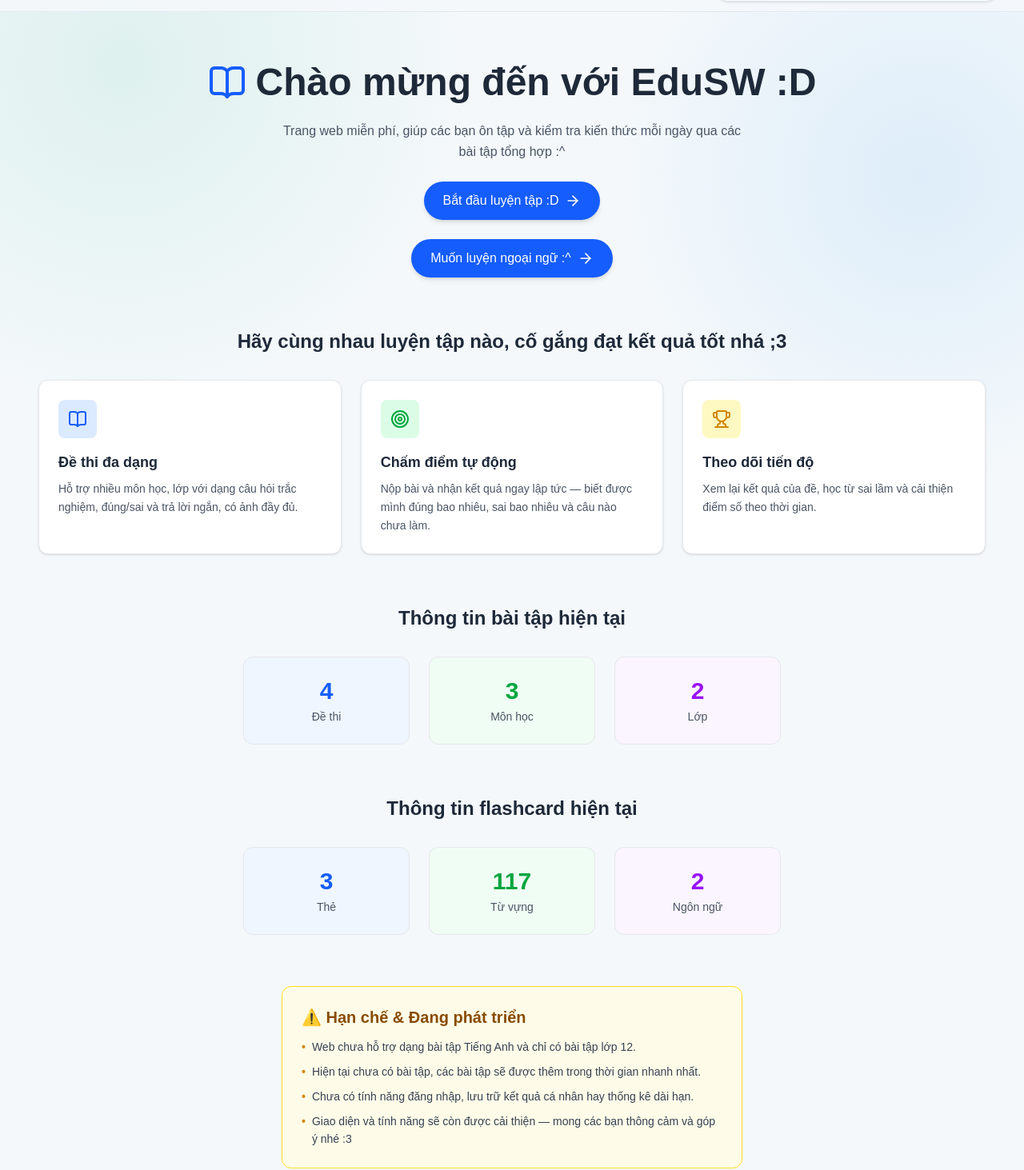
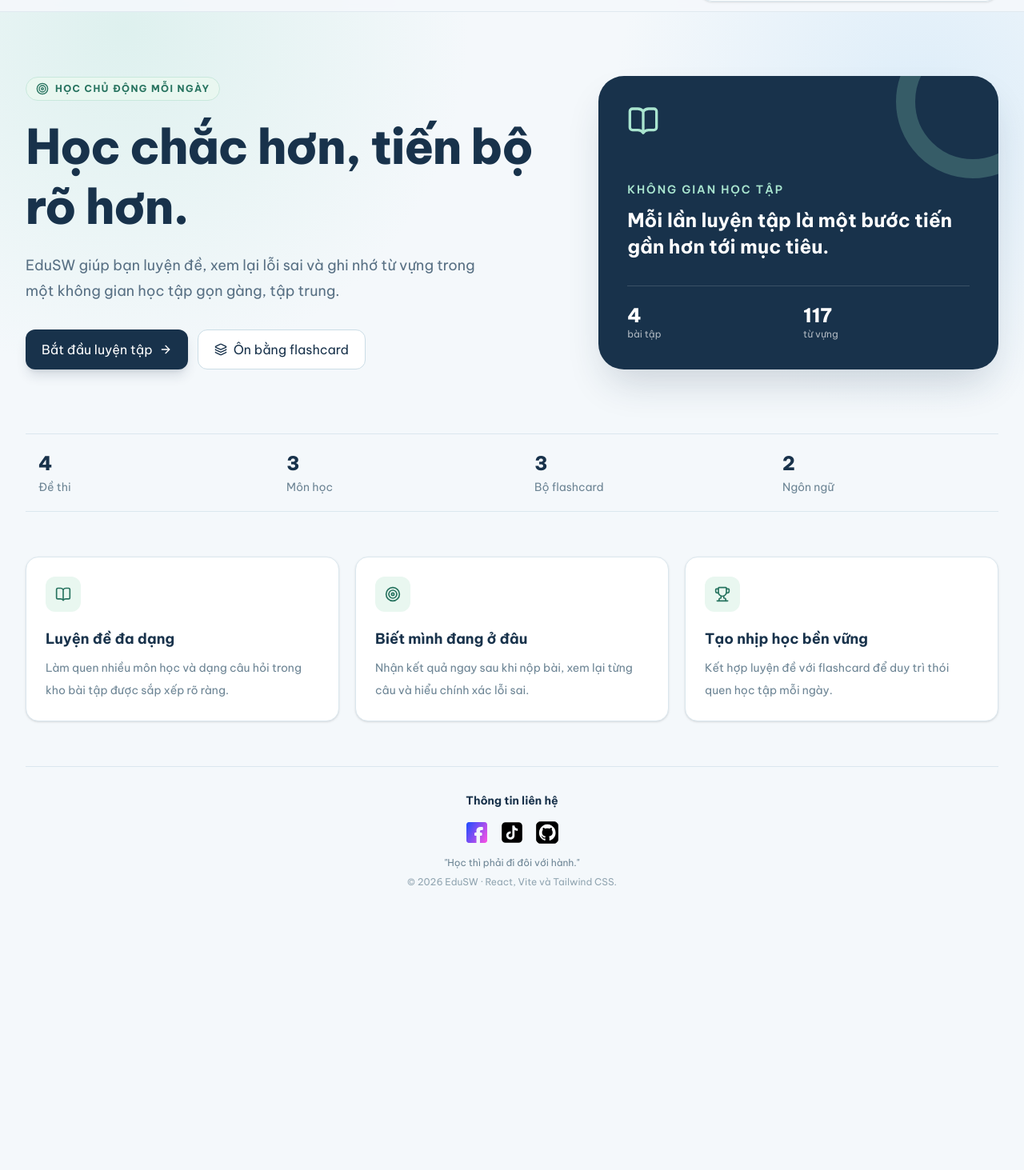
Before and after one commit to chpvchp/edu-sw, a React (Vite) app: page / in a window 1280 px wide. Shown: the part 60-1523 px from the top of the page at 80% size. After the commit the page ends 1203 px from the top, so only its background shows below. Built offline with nearby package versions, Linux system fonts and the light colour scheme.

Commit message:
feat: redesign learning dashboard homepage
- Replace emoji-led hero with focused learning proposition\n- Add primary and secondary learning actions\n- Consolidate exam and flashcard metrics\n- Add responsive feature section and accessible social links

```diff
--- a/src/index.css
+++ b/src/index.css
@@ -1,6 +1,6 @@
+@import url('https://fonts.googleapis.com/css2?family=Be+Vietnam+Pro:wght@400;500;600;700;800&display=swap');
 @import 'tailwindcss';
 @import "katex/dist/katex.min.css";
-@import url('https://fonts.googleapis.com/css2?family=Be+Vietnam+Pro:wght@400;500;600;700;800&display=swap');
 
 :root {
 	font-family: 'Be Vietnam Pro', sans-serif;
--- a/src/pages/HomePage.tsx
+++ b/src/pages/HomePage.tsx
@@ -1,5 +1,5 @@
 import { Link } from "react-router-dom";
-import { BookOpen, Target, Trophy, ArrowRight } from "lucide-react";
+import { ArrowRight, BookOpen, Layers3, Target, Trophy } from "lucide-react";
 import { useListExam } from "../hooks/useExam";
 import { useListFlashCard } from "../hooks/useFlashCard";
 
@@ -13,198 +13,106 @@
   const { data: dataFlashcard } = useListFlashCard();
 
   const subjectCount = new Set(data?.map((e) => e.name_subject)).size;
-  const classCount = new Set(data?.map((e) => e.class_exam)).size;
 
   const languageCount = new Set(dataFlashcard?.map((e) => e.language)).size;
   const vocabCount = dataFlashcard?.reduce((sum, e) => sum + e.num_cards, 0);
 
   return (
-    <main className="min-h-screen max-w-7xl flex-1 mx-auto flex flex-col">
-
-      {/* ── Hero ─────────────────────────────────────────── */}
-      <section className="flex flex-col items-center justify-center text-center py-16 px-4 gap-6">
-        <div className="flex items-center gap-3">
-          <BookOpen className="w-12 h-12 text-blue-600" />
-          <h1 className="text-4xl md:text-5xl font-extrabold text-gray-800">
-            Chào mừng đến với EduSW :D
+    <main className="mx-auto flex min-h-screen w-full max-w-7xl flex-1 flex-col">
+      <section className="grid items-center gap-10 py-14 lg:grid-cols-[1.15fr_0.85fr] lg:py-20">
+        <div>
+          <div className="mb-5 inline-flex items-center gap-2 rounded-full border border-[#c8e8dc] bg-[#e9f7f0] px-3 py-1.5 text-xs font-bold uppercase tracking-[0.12em] text-[#27735f]">
+            <Target className="h-4 w-4" aria-hidden="true" />
+            Học chủ động mỗi ngày
+          </div>
+          <h1 className="max-w-3xl text-4xl font-extrabold leading-tight tracking-tight text-[#18324b] sm:text-5xl lg:text-6xl">
+            Học chắc hơn, tiến bộ rõ hơn.
           </h1>
+          <p className="mt-5 max-w-xl text-base leading-8 text-[#587084] sm:text-lg">
+            EduSW giúp bạn luyện đề, xem lại lỗi sai và ghi nhớ từ vựng trong một không gian học tập gọn gàng, tập trung.
+          </p>
+          <div className="mt-8 flex flex-wrap gap-3">
+            <Link to="/bai-tap" className="inline-flex items-center gap-2 rounded-xl bg-[#18324b] px-5 py-3 font-bold text-white shadow-lg shadow-[#18324b]/15 transition hover:-translate-y-0.5 hover:bg-[#264d6b]">
+              Bắt đầu luyện tập
+              <ArrowRight className="h-4 w-4" aria-hidden="true" />
+            </Link>
+            <Link to="/flashcard" className="inline-flex items-center gap-2 rounded-xl border border-[#cbdde6] bg-white px-5 py-3 font-bold text-[#18324b] transition hover:-translate-y-0.5 hover:border-[#91cbb9] hover:bg-[#f2faf7]">
+              <Layers3 className="h-4 w-4" aria-hidden="true" />
+              Ôn bằng flashcard
+            </Link>
+          </div>
         </div>
 
-        <p className="max-w-xl text-gray-600 leading-relaxed">
-          Trang web miễn phí, giúp các bạn ôn tập và kiểm tra kiến thức mỗi ngày qua các bài tập tổng hợp :^
-        </p>
-
-        <Link
-          to="/bai-tap"
-          className="inline-flex items-center gap-2 px-6 py-3 bg-blue-600 text-white font-semibold rounded-full
-                     shadow-md hover:bg-blue-800 hover:shadow-lg transition duration-300 hover:scale-110"
-        >
-          Bắt đầu luyện tập :D
-          <ArrowRight className="w-5 h-5" />
-        </Link>
-        <Link
-          to="/flashcard"
-          className="inline-flex items-center gap-2 px-6 py-3 bg-blue-600 text-white font-semibold rounded-full
-                     shadow-md hover:bg-blue-800 hover:shadow-lg transition duration-300 hover:scale-110"
-        >
-          Muốn luyện ngoại ngữ :^
-          <ArrowRight className="w-5 h-5" />
-        </Link>
-      </section>
-
-      {/* ── Features ─────────────────────────────────────── */}
-      <section className="px-4 pb-16">
-        <h2 className="text-2xl font-bold text-center text-gray-800 mb-8">
-          Hãy cùng nhau luyện tập nào, cố gắng đạt kết quả tốt nhá ;3
-        </h2>
-
-        <div className="grid grid-cols-1 md:grid-cols-3 gap-6">
-          {/* Feature 1 */}
-          <div className="p-6 border border-gray-200 rounded-xl bg-white shadow-sm hover:shadow-md transition duration-300 hover:scale-105">
-            <div className="w-12 h-12 rounded-lg bg-blue-100 flex items-center justify-center mb-4">
-              <BookOpen className="w-6 h-6 text-blue-600" />
-            </div>
-            <h3 className="font-semibold text-lg text-gray-800 mb-2">Đề thi đa dạng</h3>
-            <p className="text-gray-600 text-sm leading-relaxed">
-              Hỗ trợ nhiều môn học, lớp với dạng câu hỏi trắc nghiệm, đúng/sai và trả lời ngắn, có ảnh đầy đủ.
-            </p>
-          </div>
-
-          {/* Feature 2 */}
-          <div className="p-6 border border-gray-200 rounded-xl bg-white shadow-sm hover:shadow-md transition duration-300 hover:scale-105">
-            <div className="w-12 h-12 rounded-lg bg-green-100 flex items-center justify-center mb-4">
-              <Target className="w-6 h-6 text-green-600" />
-            </div>
-            <h3 className="font-semibold text-lg text-gray-800 mb-2">Chấm điểm tự động</h3>
-            <p className="text-gray-600 text-sm leading-relaxed">
-              Nộp bài và nhận kết quả ngay lập tức — biết được mình đúng bao nhiêu, sai bao nhiêu và câu nào chưa làm.
-            </p>
-          </div>
-
-          {/* Feature 3 */}
-          <div className="p-6 border border-gray-200 rounded-xl bg-white shadow-sm hover:shadow-md transition duration-300 hover:scale-105">
-            <div className="w-12 h-12 rounded-lg bg-yellow-100 flex items-center justify-center mb-4">
-              <Trophy className="w-6 h-6 text-yellow-600" />
-            </div>
-            <h3 className="font-semibold text-lg text-gray-800 mb-2">Theo dõi tiến độ</h3>
-            <p className="text-gray-600 text-sm leading-relaxed">
-              Xem lại kết quả của đề, học từ sai lầm và cải thiện điểm số theo thời gian.
-            </p>
+        <div className="relative overflow-hidden rounded-[2rem] bg-[#18324b] p-7 text-white shadow-2xl shadow-[#18324b]/20 sm:p-9">
+          <div className="absolute -right-16 -top-16 h-48 w-48 rounded-full border-[24px] border-[#8ed5bd]/25" />
+          <BookOpen className="relative h-10 w-10 text-[#a9e5cf]" aria-hidden="true" />
+          <p className="relative mt-14 text-sm font-semibold uppercase tracking-[0.14em] text-[#a9e5cf]">Không gian học tập</p>
+          <p className="relative mt-3 text-2xl font-bold leading-snug">Mỗi lần luyện tập là một bước tiến gần hơn tới mục tiêu.</p>
+          <div className="relative mt-8 grid grid-cols-2 gap-3 border-t border-white/15 pt-5">
+            <div><p className="text-2xl font-extrabold">{data?.length ?? 0}</p><p className="text-xs text-white/65">bài tập</p></div>
+            <div><p className="text-2xl font-extrabold">{vocabCount ?? 0}</p><p className="text-xs text-white/65">từ vựng</p></div>
           </div>
         </div>
       </section>
 
-      {/* ── Stats ────────────────────────────────────────── */}
-      <section className="px-4 pb-16">
-        <h2 className="text-2xl font-bold text-center text-gray-800 mb-8">
-          Thông tin bài tập hiện tại
-        </h2>
-
-        <div className="grid grid-cols-1 sm:grid-cols-3 gap-6 max-w-2xl mx-auto">
-          <div className="p-6 text-center border border-gray-200 rounded-xl bg-blue-50 transition duration-200 hover:scale-110">
-            <p className="text-3xl font-extrabold text-blue-600">{data?.length}</p>
-            <p className="text-gray-600 text-sm mt-1">Đề thi</p>
+      <section className="grid grid-cols-2 gap-3 border-y border-[#dbe7ee] py-5 sm:grid-cols-4 sm:gap-6">
+        {[{value: data?.length ?? 0, label: "Đề thi"}, {value: subjectCount, label: "Môn học"}, {value: dataFlashcard?.length ?? 0, label: "Bộ flashcard"}, {value: languageCount, label: "Ngôn ngữ"}].map(({value, label}) => (
+          <div key={label} className="px-2 sm:px-4">
+            <p className="text-2xl font-extrabold text-[#18324b]">{value}</p>
+            <p className="mt-1 text-sm text-[#6c8494]">{label}</p>
           </div>
-
-          <div className="p-6 text-center border border-gray-200 rounded-xl bg-green-50 transition duration-200 hover:scale-110">
-            <p className="text-3xl font-extrabold text-green-600">{subjectCount}</p>
-            <p className="text-gray-600 text-sm mt-1">Môn học</p>
-          </div>
-
-          <div className="p-6 text-center border border-gray-200 rounded-xl bg-purple-50 transition duration-200 hover:scale-110">
-            <p className="text-3xl font-extrabold text-purple-600">{classCount}</p>
-            <p className="text-gray-600 text-sm mt-1">Lớp</p>
-          </div>
-        </div>
-      </section>
-      <section className="px-4 pb-16">
-        <h2 className="text-2xl font-bold text-center text-gray-800 mb-8">
-          Thông tin flashcard hiện tại
-        </h2>
-
-        <div className="grid grid-cols-1 sm:grid-cols-3 gap-6 max-w-2xl mx-auto">
-          <div className="p-6 text-center border border-gray-200 rounded-xl bg-blue-50 transition duration-200 hover:scale-110">
-            <p className="text-3xl font-extrabold text-blue-600">{dataFlashcard?.length}</p>
-            <p className="text-gray-600 text-sm mt-1">Thẻ</p>
-          </div>
-
-          <div className="p-6 text-center border border-gray-200 rounded-xl bg-green-50 transition duration-200 hover:scale-110">
-            <p className="text-3xl font-extrabold text-green-600">{vocabCount}</p>
-            <p className="text-gray-600 text-sm mt-1">Từ vựng</p>
-          </div>
-
-          <div className="p-6 text-center border border-gray-200 rounded-xl bg-purple-50 transition duration-200 hover:scale-110">
-            <p className="text-3xl font-extrabold text-purple-600">{languageCount}</p>
-            <p className="text-gray-600 text-sm mt-1">Ngôn ngữ</p>
-          </div>
-        </div>
+        ))}
       </section>
 
-
-      {/* ── Limitations ──────────────────────────────────── */}
-      <section className="px-4 pb-16">
-        <div className="max-w-xl mx-auto p-6 border border-yellow-300 rounded-xl bg-yellow-50 transition duration-300 hover:scale-110">
-          <h2 className="text-xl font-bold text-yellow-800 mb-3">
-            ⚠️ Hạn chế & Đang phát triển
-          </h2>
-
-          <ul className="space-y-2 text-gray-700 text-sm leading-relaxed">
-            <li className="flex gap-2">
-              <span className="text-yellow-600 font-bold">•</span>
-              <span>Web chưa hỗ trợ dạng bài tập Tiếng Anh và chỉ có bài tập lớp 12.</span>
-            </li>
-            <li className="flex gap-2">
-              <span className="text-yellow-600 font-bold">•</span>
-              <span>Hiện tại chưa có bài tập, các bài tập sẽ được thêm trong thời gian nhanh nhất.</span>
-            </li>
-            <li className="flex gap-2">
-              <span className="text-yellow-600 font-bold">•</span>
-              <span>Chưa có tính năng đăng nhập, lưu trữ kết quả cá nhân hay thống kê dài hạn.</span>
-            </li>
-            <li className="flex gap-2">
-              <span className="text-yellow-600 font-bold">•</span>
-              <span>Giao diện và tính năng sẽ còn được cải thiện — mong các bạn thông cảm và góp ý nhé :3</span>
-            </li>
-          </ul>
-        </div>
+      <section className="grid gap-5 py-14 md:grid-cols-3">
+        {[{icon: BookOpen, title: "Luyện đề đa dạng", text: "Làm quen nhiều môn học và dạng câu hỏi trong kho bài tập được sắp xếp rõ ràng."}, {icon: Target, title: "Biết mình đang ở đâu", text: "Nhận kết quả ngay sau khi nộp bài, xem lại từng câu và hiểu chính xác lỗi sai."}, {icon: Trophy, title: "Tạo nhịp học bền vững", text: "Kết hợp luyện đề với flashcard để duy trì thói quen học tập mỗi ngày."}].map(({icon: Icon, title, text}) => (
+          <article key={title} className="rounded-2xl border border-[#dbe7ee] bg-white p-6 shadow-sm transition hover:-translate-y-1 hover:shadow-lg hover:shadow-[#18324b]/8">
+            <div className="flex h-11 w-11 items-center justify-center rounded-xl bg-[#e9f7f0] text-[#27735f]"><Icon className="h-5 w-5" aria-hidden="true" /></div>
+            <h2 className="mt-5 text-lg font-bold text-[#18324b]">{title}</h2>
+            <p className="mt-2 text-sm leading-7 text-[#6c8494]">{text}</p>
+          </article>
+        ))}
       </section>
 
 
       {/* ── Footer ──────────────────────────────────────── */}
-      <footer className="px-4 pb-8 pt-4 text-center border-t border-gray-200 mt-auto">
+      <footer className="mt-auto border-t border-[#dbe7ee] px-4 pb-8 pt-8 text-center">
         <div className="flex flex-col gap-2 justify-center items-center">
-          <p className="text-sm font-medium text-gray-700">
+          <p className="text-sm font-bold text-[#18324b]">
             Thông tin liên hệ
           </p>
           {/* Facebook */}
           <div className="flex">
-            <a href="https://www.facebook.com/hoang.phuc.494074/" className="p-2 transition duration-300 hover:scale-150">
+            <a aria-label="Facebook EduSW" href="https://www.facebook.com/hoang.phuc.494074/" className="p-2 transition duration-300 hover:-translate-y-1">
               <img
                 src="/icons/facebook-1.svg"
-                className="h-8 w-8"
+                alt=""
+                className="h-7 w-7"
               />
             </a>
             {/* Tiktok */}
-            <a href="https://www.tiktok.com/@caohoangphuc1203" className="p-2 transition duration-300 hover:scale-150">
+            <a aria-label="TikTok EduSW" href="https://www.tiktok.com/@caohoangphuc1203" className="p-2 transition duration-300 hover:-translate-y-1">
               <img
                 src="/icons/tiktok-logo.svg"
-                className="h-8 w-8"
+                alt=""
+                className="h-7 w-7"
               />
             </a>
             {/* GitHub */}
-            <a href="https://github.com/chpvchp" className="p-2 transition duration-300 hover:scale-150">
+            <a aria-label="GitHub EduSW" href="https://github.com/chpvchp" className="p-2 transition duration-300 hover:-translate-y-1">
               <img
                 src="/icons/github.svg"
-                className="h-8 w-8"
+                alt=""
+                className="h-7 w-7"
               />
             </a>
           </div>
         </div>
-        <p className="mt-1 text-xs text-gray-500">
-          <span className="italic">"Học thì phải đi đôi với hành!"</span>
+        <p className="mt-2 text-xs text-[#6c8494]">
+          <span className="italic">"Học thì phải đi đôi với hành."</span>
         </p>
-        <p className="mt-2 text-xs text-gray-400">
-          © 2026 EduSW — Đươc xây dựng bằng React/Vite và Tailwind CSS.
+        <p className="mt-2 text-xs text-[#91a5b1]">
+          © 2026 EduSW · React, Vite và Tailwind CSS.
         </p>
       </footer>
 
```
